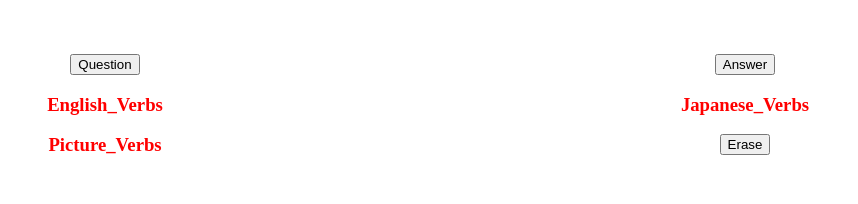
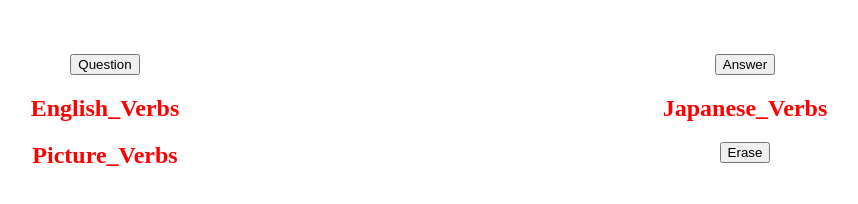
Before and after one commit to Mac-Nishiura/mac-nishiura.github.io, a plain HTML site: page japanese_verbs.html in a window 1280 px wide. Shown: the whole page, without its empty margins (215-1073 px from the left). Drawn offline with Linux system fonts and the light colour scheme.

Commit message:
Update japanese_verbs.html

```diff
--- a/japanese_verbs.html
+++ b/japanese_verbs.html
@@ -28,9 +28,9 @@
         <br>
         <br>
         <button type="button" id="btn">Question</button>
-        <h3><font color="red">English_Verbs</font></h3>
-        <h3><font color="red">Picture_Verbs</font></h3>
-        <h3> </h3>
+        <h2><font color="red">English_Verbs</font></h2>
+        <h2><font color="red">Picture_Verbs</font></h2>
+        <h2> </h2>
         </center>
       </div>
       <div class="right">
@@ -39,8 +39,8 @@
         <br>
         <br>
         <button type="button" id="bbttnn">Answer</button>
-        <h3><font color="red">Japanese_Verbs</font></h3>
-        <h3> </h3>
+        <h2><font color="red">Japanese_Verbs</font></h2>
+        <h2> </h2>
         <button type="button" id="bbbtttnnn">Erase</button>
         <script src="/js/verbs_main.js"></script>
         </center>
```
